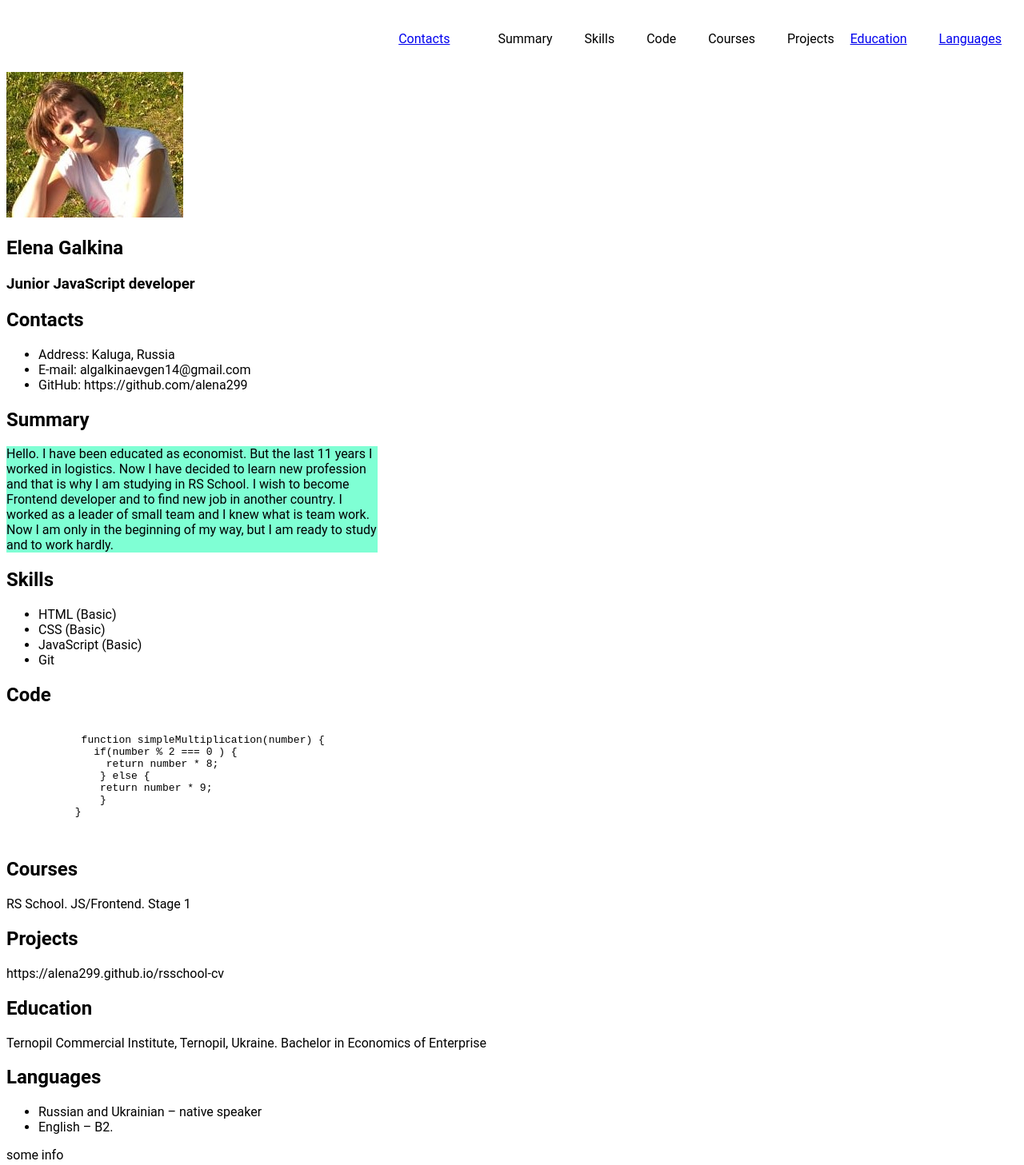
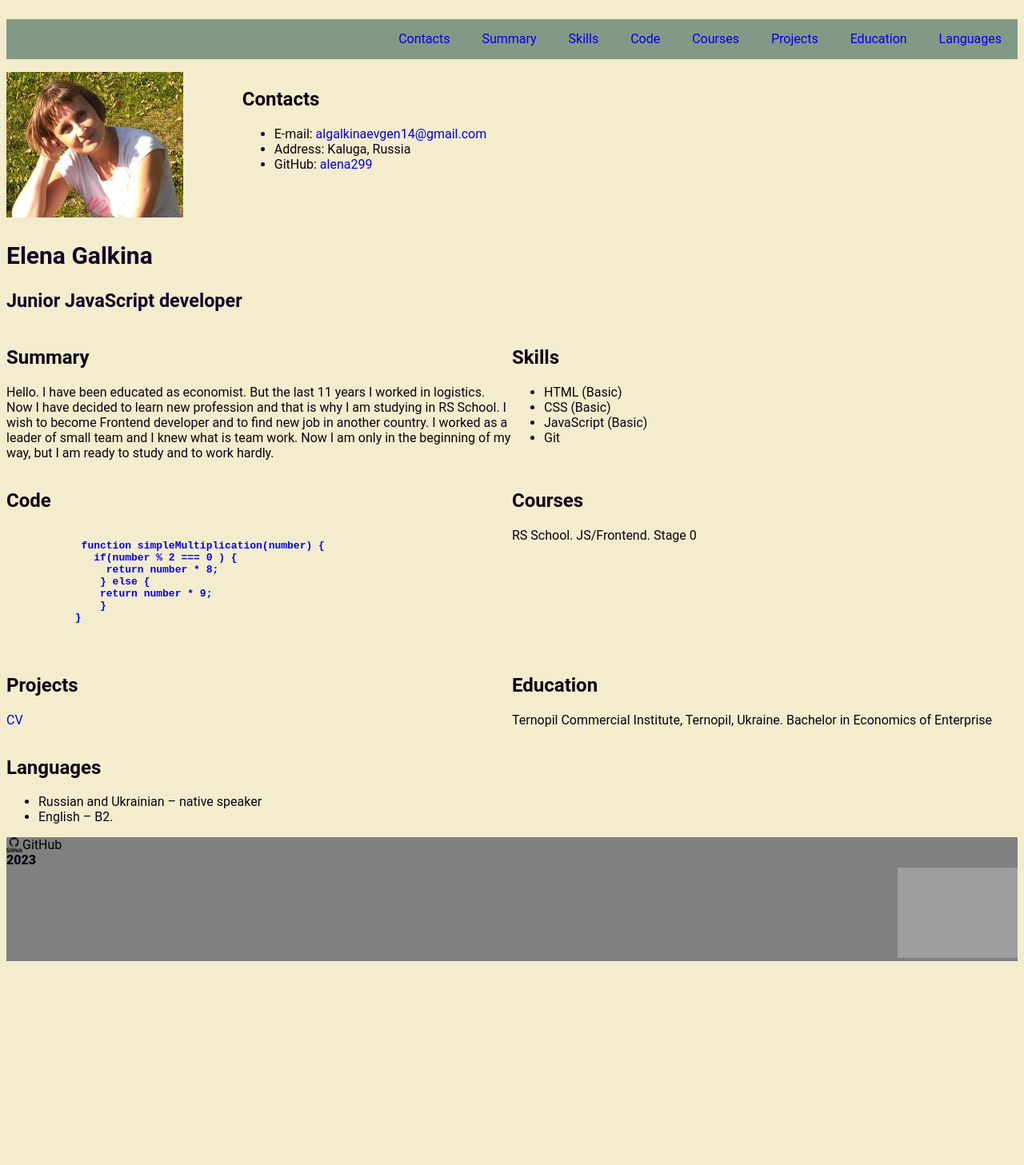
Before and after one commit to alena299/rsschool-cv, a plain HTML site: page index.html in a window 1280 px wide. Shown: the whole page at 80% size. After the commit the page ends 1210 px from the top, so only its background shows below. Drawn offline with Linux system fonts and the light colour scheme; grey boxes are pictures that could not be loaded; a small style sheet from the web is missing.

Commit message:
fix: correct footer

```diff
--- a/index.html
+++ b/index.html
@@ -17,24 +17,24 @@
   <div class="container">
   <body>
     <header class="header">
-
+     <div class="container hcontain">
       <nav class="nav">
         <ul class="nav-list">
           <li class="nav-item">
             <a href="#contacts" class="nav-link">Contacts</a>
           </li>
           <li class="nav-item">
-            <a href="#summary" class="nav-link"></a>Summary
+            <a href="#summary" class="nav-link">Summary</a>
           </li>
           <li class="nav-item">
-            <a href="#skills" class="nav-link"></a>Skills
+            <a href="#skills" class="nav-link">Skills</a>
           </li>
-          <li class="nav-item"><a href="#code" class="nav-link"></a>Code</li>
+          <li class="nav-item"><a href="#code" class="nav-link">Code</a></li>
           <li class="nav-item">
-            <a href="#courses" class="nav-link"></a>Courses
+            <a href="#courses" class="nav-link">Courses</a>
           </li>
           <li class="nav-item">
-            <a href="#projects" class="nav-link"></a>Projects
+            <a href="#projects" class="nav-link">Projects</a>
           </li>
           <li class="nav-item">
             <a href="#education" class="nav-link">Education</a>
@@ -44,9 +44,10 @@
           </li>
         </ul>
       </nav>
+    </div>
     </header>
-    <main class="main">
-      <section class="section" id="profile">
+    <main class="main-container">
+      <section class="section-title" id="profile">
         <img src="assets/img/picture.jpg" alt="picture" srcset="" />
         <h1>Elena Galkina</h1>
         <h3>Junior JavaScript developer</h3>
@@ -54,9 +55,17 @@
       <section class="section" id="contacts">
         <h2>Contacts</h2>
         <ul>
-          <li>Address: Kaluga, Russia</li>
-          <li>E-mail: algalkinaevgen14@gmail.com</li>
-          <li>GitHub: https://github.com/alena299</li>
+          <li class="section-item contacts">
+           E-mail:
+           <a href="algalkinaevgen14@gmail.com" title="email">algalkinaevgen14@gmail.com</a>
+          </li>
+          <li class="section-item contacts">
+            Address: Kaluga, Russia</li>
+          </li>
+          <li class="section-item contacts">
+            GitHub:
+            <a href="https://github.com/alena299/" title="email">alena299</a>
+          </li>
         </ul>
 
       </section>
@@ -85,7 +94,7 @@ Now I am only in the beginning of my way, but I am ready to study and to work ha
       </section>
       <section class="section" id="code">
         <h2>Code</h2>
-        <pre>
+        <pre class="colorcode">
           <code>
             function simpleMultiplication(number) {
               if(number % 2 === 0 ) {
@@ -99,11 +108,11 @@ Now I am only in the beginning of my way, but I am ready to study and to work ha
       </section>
       <section class="section" id="courses">
         <h2>Courses</h2>
-        <p>RS School. JS/Frontend. Stage 1</p>
+        <p>RS School. JS/Frontend. Stage 0</p>
       </section>
       <section class="section" id="projects">
         <h2>Projects</h2>
-        <p>https://alena299.github.io/rsschool-cv</p>
+        <a href="https://alena299.github.io/rsschool-cv/" title="project">CV</a>
       </section>
       <section class="section" id="education">
         <h2>Education</h2>
@@ -122,9 +131,35 @@ Now I am only in the beginning of my way, but I am ready to study and to work ha
 
       </section>
     </main>
-    <footer class="footer">
-      <div class="container">some info</div>
-    </footer>
+<footer class="footer">
+  <div class="container-footer">
+
+    <div class="github">
+
+      <a href="https://github.com/alena299" class="github">
+        <img  width="20" src="assets/Github_logo_PNG1.png" alt="gitlogo">
+        <span>GitHub</span>
+      </a>
+    </div>
+
+    <span class="year">2023</span>
+    <div class="rss">
+    <a class="rssimage" href="https://rs.school/js-stage0/">
+      <img  width="150" src="https://rs.school/images/rs_school_js.svg" alt="rssimage">
+    </a>
+  </div>
+  </div>
+
+
+
+
+</footer>
+
+
+
+
+
+
   </div>
   </body>
 </html>
--- a/style.css
+++ b/style.css
@@ -3,7 +3,9 @@ body {
     display: flex;
   flex-direction: column;
   justify-content: space-between;
-
+  font-weight: 400;
+  color: #0f0111;
+  background-color: rgb(243, 236, 205);
 }
 * {
     box-sizing: border-box;
@@ -27,8 +29,63 @@ body {
   html {
     scroll-behavior: smooth;
   }
-  .about {
-    background-color: aquamarine;
-    margin-right: 50pc ;
+
+
+  .main-container {
+    display: flex;
+    flex-wrap: wrap;
+  }
+
+  .section {
+    width: 50%;
+  }
+  @media (max-width: 768px) {
+    .section {
+      width: 100%;
+    }
+  }
+  .colorcode {
+    color: blue;
+    font-weight: 600;
+  }
+  .section-title {
+    font-size: 20px;
+    font-weight: 400;
+    color: #150327;
+  }
+  .link {
+    text-decoration: none;
+    color: #829985;
+    transition: color 0.5s;
+  }
+  a {
+    text-decoration: none;
+    cursor: pointer;
+  }
+  .rss {
+    display: flex;
+    justify-content: flex-end;
+    align-items: center;
+    list-style: none;
+  }
+  .footer {
+    background-color: gray;
+  }
+  .github {
+    color: black;
+    display: flex;
+
+    justify-content: flex-start;
+
+
+
 
   }
+  .header {
+    background-color: #829985;
+    color: #0f0111;
+  }
+  .year {
+    font-weight: 800;
+
+  }
```
Also changed, not shown: assets/Github_logo_PNG1.png (added).
